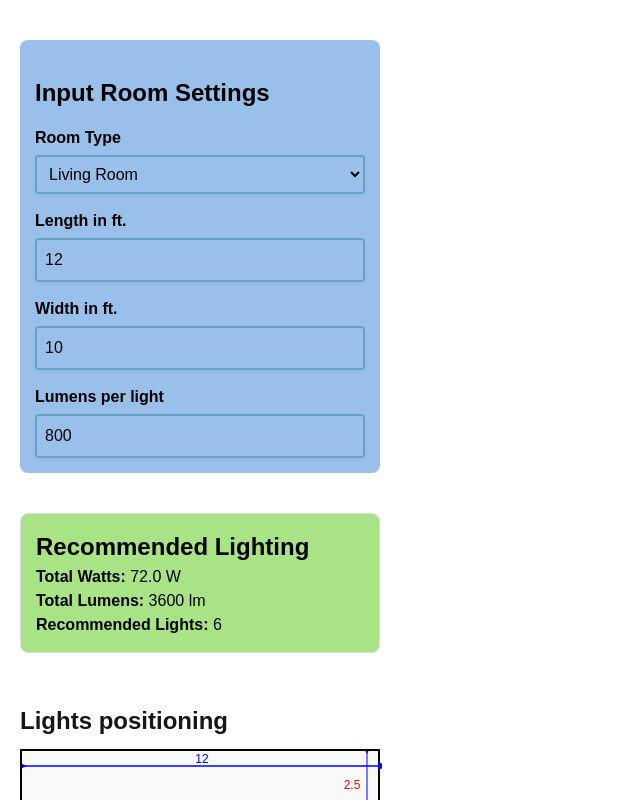
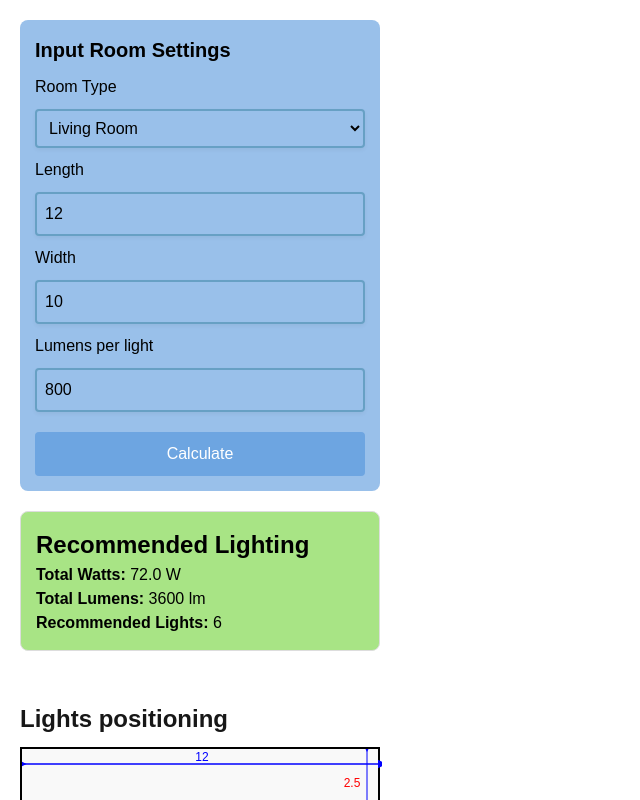
Before and after one commit to sreekanthyerragunta/lighting-calculator, a Next.js app: page / in a window 1280 px wide. Shown: the top 800 px of the page, without its empty margins (0-640 px from the left). Built offline with nearby package versions, Linux system fonts and the light colour scheme.

Commit message:
Added button & onclick calculations

```diff
--- a/app/page.tsx
+++ b/app/page.tsx
@@ -2,11 +2,36 @@
 import { useState } from "react";
 
 export default function Home() {
-  const [length, setLength] = useState(12);
-  const [width, setWidth] = useState(10);
-  //const [lights, setLights] = useState(6);
-  const [roomType, setRoomType] = useState("living");
-  const [lumensPerLight, setLumensPerLight] = useState(800);
+  // INPUT STATE (user typing)
+  const [inputs, setInputs] = useState({
+    length: 12,
+    width: 10,
+    roomType: "living",
+    lumensPerLight: 800,
+  });
+
+  // APPLIED STATE (used for calculation)
+  const [appliedInputs, setAppliedInputs] = useState(inputs);
+
+  // DIRTY FLAG
+  const [isDirty, setIsDirty] = useState(false);
+
+  // HANDLE INPUT CHANGE
+  const handleChange = (field: string, value: any) => {
+    setInputs((prev) => ({
+      ...prev,
+      [field]: field === "roomType" ? value : Number(value),
+    }));
+    setIsDirty(true);
+  };
+
+  // CALCULATE BUTTON
+  const handleCalculate = () => {
+    setAppliedInputs(inputs);
+    setIsDirty(false);
+  };
+
+  // ---------------- CALCULATIONS ----------------
 
   function calculateLayout(length: number, width: number, lights: number) {
     const rows = Math.floor(Math.sqrt(lights));
@@ -18,41 +43,37 @@ export default function Home() {
     const wallOffsetX = spacingX / 2;
     const wallOffsetY = spacingY / 2;
 
-    return {
-      rows,
-      cols,
-      spacingX,
-      spacingY,
-      wallOffsetX,
-      wallOffsetY,
-    };
+    return { rows, cols, spacingX, spacingY, wallOffsetX, wallOffsetY };
   }
 
-  function calculateWattsAndLumens(length: number, width: number,roomType: string) {
+  function calculateWattsAndLumens(
+    length: number,
+    width: number,
+    roomType: string
+  ) {
     const area = length * width;
 
     let wattsPerSqFt = 0.6;
     let lumensPerSqFt = 30;
 
-    // Adjust based on room type
-    if (roomType === "bedroom") {
-      lumensPerSqFt = 20;
-    } else if (roomType === "kitchen") {
-      lumensPerSqFt = 40;
-    } else if (roomType === "living") {
-      lumensPerSqFt = 30;
+    if (roomType === "bedroom") lumensPerSqFt = 20;
+    else if (roomType === "kitchen") lumensPerSqFt = 40;
+
+    return {
+      watts: area * wattsPerSqFt,
+      lumens: area * lumensPerSqFt,
+    };
   }
 
-    const watts = area * wattsPerSqFt;
-    const lumens = area * lumensPerSqFt;
-
-    return { watts, lumens};
-  }
+  // USE APPLIED VALUES ONLY
+  const { length, width, roomType, lumensPerLight } = appliedInputs;
 
   const lighting = calculateWattsAndLumens(length, width, roomType);
 
-  const recommendedLights = Math.ceil(lighting.lumens / lumensPerLight) + (Math.ceil(lighting.lumens / lumensPerLight) % 2);
-  //can also pass ligths instead of recommended lights as parameter to keep both dropdown and recommended lights
+  const recommendedLights =
+    Math.ceil(lighting.lumens / lumensPerLight) +
+    (Math.ceil(lighting.lumens / lumensPerLight) % 2);
+
   const result = calculateLayout(length, width, recommendedLights);
 
   const maxSize = 360;
@@ -61,61 +82,56 @@ export default function Home() {
   const roomWidthPx = length * scale;
   const roomHeightPx = width * scale;
 
+  // ---------------- UI ----------------
+
   return (
-    <div style={{ padding: 20}}>
-
+    <div style={{ padding: 20 }}>
       <div
         style={{
           display: "flex",
-          gap: 40,
           flexDirection: "column",
-          alignItems: "flex-stanprt",
-          marginTop: 20,
+          gap: 20,
           maxWidth: 360,
         }}
       >
-        {/* LEFT SIDE → Room Settings */}
+        {/* INPUT CARD */}
         <div
           style={{
-            display: "flex",
             background: "#99c0ea",
-            color: "black",
-            flexDirection: "column",
-            gap: 15,
-            minWidth: 220,
-            width: "100%",
-            maxWidth: 360,
             padding: 15,
             borderRadius: 8,
-          }}>
+            display: "flex",
+            flexDirection: "column",
+            gap: 10,
+            color: "black"
+          }}
+        >
+          <h3 style={{ fontSize: 20, fontWeight: "bold" }}>
+            Input Room Settings
+          </h3>
 
-          <h3 style={{ marginTop: 20, fontWeight: 'bold', fontSize: '24px' }}>Input Room Settings</h3>
-
-          {/* Inputs */}
-          <div style={{ display: "flex", flexDirection: "column", gap:5}}>
-            <label style = {{fontWeight: "bold"}}>Room Type</label>
+          <label>Room Type</label>
           <select
-              value={roomType}
-              onChange={(e) => setRoomType(e.target.value)}
+            value={inputs.roomType}
+            onChange={(e) => handleChange("roomType", e.target.value)}
             style={{
                 border: "2px solid #67a0c4", // Thickness, style, and color
                 borderRadius: "4px",      // Rounds the corners
                 padding: "8px",           // Adds space inside the box
                 outline: "none",           // Removes the default browser glow
                 boxShadow: "0 2px 4px rgba(0,0,0,0.05)"
-              }}>
+              }}
+          >
             <option value="living">Living Room</option>
             <option value="bedroom">Bedroom</option>
             <option value="kitchen">Kitchen</option>
           </select>
-          </div>
 
-          <div style={{ display: "flex", flexDirection: "column", gap:5}}>
-            <label style = {{fontWeight: "bold"}}>Length in ft.</label>
+          <label>Length</label>
           <input
             type="number"
-              value={length}
-              onChange={(e) => setLength(Number(e.target.value))}
+            value={inputs.length}
+            onChange={(e) => handleChange("length", e.target.value)}
             style={{
                 border: "2px solid #67a0c4", // Thickness, style, and color
                 borderRadius: "4px",      // Rounds the corners
@@ -124,14 +140,12 @@ export default function Home() {
                 boxShadow: "0 2px 4px rgba(0,0,0,0.05)"
               }}
           />
-          </div>
 
-          <div style={{ display: "flex", flexDirection: "column", gap:5}}>
-            <label style = {{fontWeight: "bold"}}>Width in ft.</label>
+          <label>Width</label>
           <input
             type="number"
-              value={width}
-              onChange={(e) => setWidth(Number(e.target.value))}
+            value={inputs.width}
+            onChange={(e) => handleChange("width", e.target.value)}
             style={{
                 border: "2px solid #67a0c4", // Thickness, style, and color
                 borderRadius: "4px",      // Rounds the corners
@@ -140,14 +154,12 @@ export default function Home() {
                 boxShadow: "0 2px 4px rgba(0,0,0,0.05)"
               }}
           />
-          </div>
 
-          <div style={{ display: "flex", flexDirection: "column", gap:5}}>
-            <label style = {{fontWeight: "bold"}}>Lumens per light</label>
+          <label>Lumens per light</label>
           <input
             type="number"
-              value={lumensPerLight}
-              onChange={(e) => setLumensPerLight(Number(e.target.value))}
+            value={inputs.lumensPerLight}
+            onChange={(e) => handleChange("lumensPerLight", e.target.value)}
             style={{
                 border: "2px solid #67a0c4", // Thickness, style, and color
                 borderRadius: "4px",      // Rounds the corners
@@ -156,10 +168,27 @@ export default function Home() {
                 boxShadow: "0 2px 4px rgba(0,0,0,0.05)"
               }}
           />
-          </div>
+
+          {/* CALCULATE BUTTON */}
+          <button
+            onClick={handleCalculate}
+            disabled={!isDirty}
+            style={{
+              marginTop: 10,
+              padding: 10,
+              backgroundColor: isDirty ? "#007bff" : "#6da5e1",
+              color: "white",
+              border: "none",
+              borderRadius: 4,
+              cursor: isDirty ? "pointer" : "not-allowed",
+            }}
+          >
+            Calculate
+          </button>
         </div>
 
         {/* RIGHT SIDE → Recommended Lighting */}
+        {!isDirty && (
           <div
           style={{
             padding: 15,
@@ -170,8 +199,7 @@ export default function Home() {
             width: "100%",
             maxWidth: 360,
             color: "black",
-          }}
-        >
+          }}>
           <h3 style={{fontWeight: "bold", fontSize: '24px'}}>Recommended Lighting</h3>
 
           <p>
@@ -187,11 +215,15 @@ export default function Home() {
             {recommendedLights}
           </p>
         </div>
+        )}
       </div>
 
+      {!isDirty &&(
         <h3 style={{ marginTop: 50, fontWeight: 'bold', fontSize: '24px', maxWidth: 360}}>Lights positioning</h3>
+      )}
 
       {/* Room */}
+      {!isDirty && (
         <div
           style={{
             marginTop: 10,
@@ -357,6 +389,7 @@ export default function Home() {
             })}
           </svg>
         </div>
+      )}
     </div>
   );
 }
```
Lines whose indentation alone changed are shown as unchanged.
